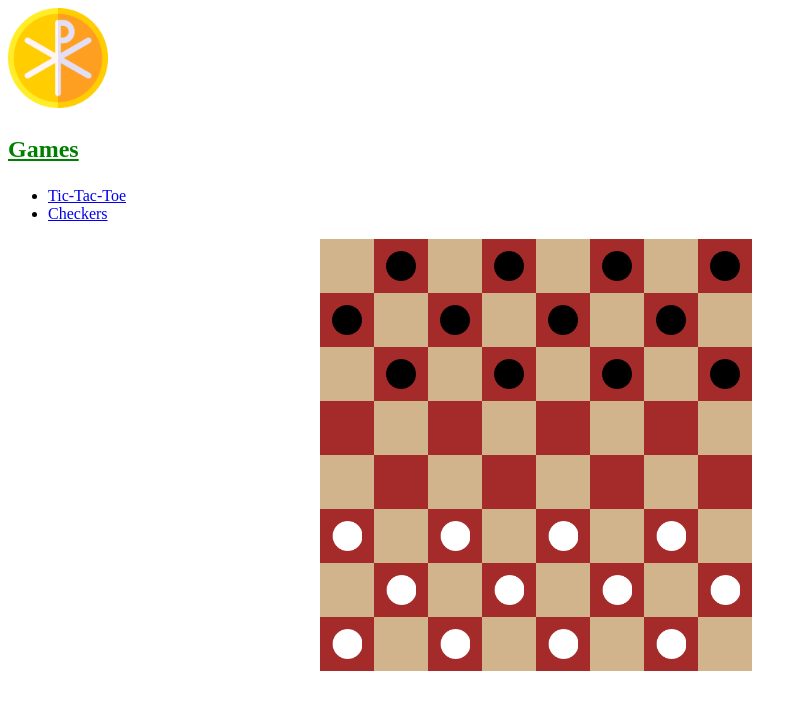
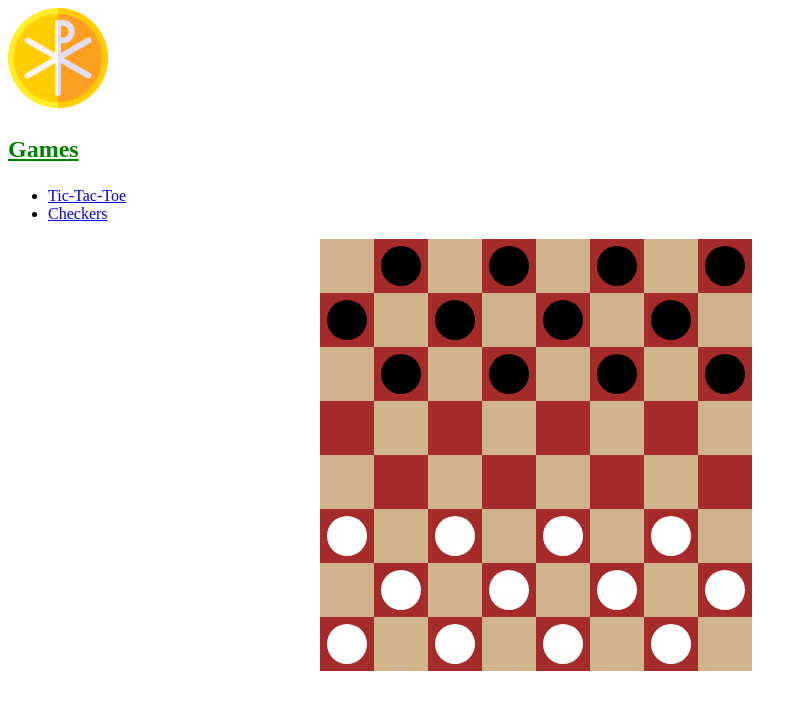
Before and after one commit to Japesjake/JP, a SvelteKit app: page /games/checkers in a window 1280 px wide. Shown: the top 710 px of the page, without its empty margins (0-807 px from the left). Built offline with nearby package versions, Linux system fonts and the light colour scheme.

Commit message:
change pieces to SVGs

```diff
--- /dev/null
+++ b/src/lib/components/Circle.svelte
@@ -0,0 +1,6 @@
+<script>
+    export let fill = "white"
+</script>
+<svg width="50" height="50">
+    <circle cx="25" cy="25" r="20" {fill} />
+</svg>
--- a/src/routes/games/checkers/Tile.svelte
+++ b/src/routes/games/checkers/Tile.svelte
@@ -1,10 +1,9 @@
 <script>
     export let x;
     export let y;
-    import whitePiece from '$lib/assets/white-circle.png'
-    import blackPiece from '$lib/assets/black-circle.png'
-    import { data, selected } from '/src/lib/checkers/stores.js'
-    let tile = $data[x][y]
+    import { data, selected } from '/src/lib/checkers/stores.js';
+    import Circle from '$lib/components/Circle.svelte';
+    let tile = $data[x][y];
 
     $: isSelected = $selected && $selected[0] === x && $selected[1] === y;
 
@@ -17,9 +16,13 @@
     }
 </script>
     <a href on:click={() => click()}>
-        <div style='background-color: {tile['color']}; height: 50px; width: 50px;' class:selected={isSelected}>
+        <div style='background-color: {tile['color']};' class:selected={isSelected}>
             {#if tile['piece']}
-                <img src={tile['piece'] === 'black' ? blackPiece : whitePiece} />
+                {#if tile['piece'] === 'black'}
+                    <Circle fill="black" />
+                {:else}
+                    <Circle fill="white" />
+                {/if}
             {/if}
         </div>
     </a>
@@ -36,6 +39,9 @@
 
     div {
         border: 2px solid transparent;
+        height: 50px;
+        width: 50px;
+        overflow: hidden;
     }
 
 
```
